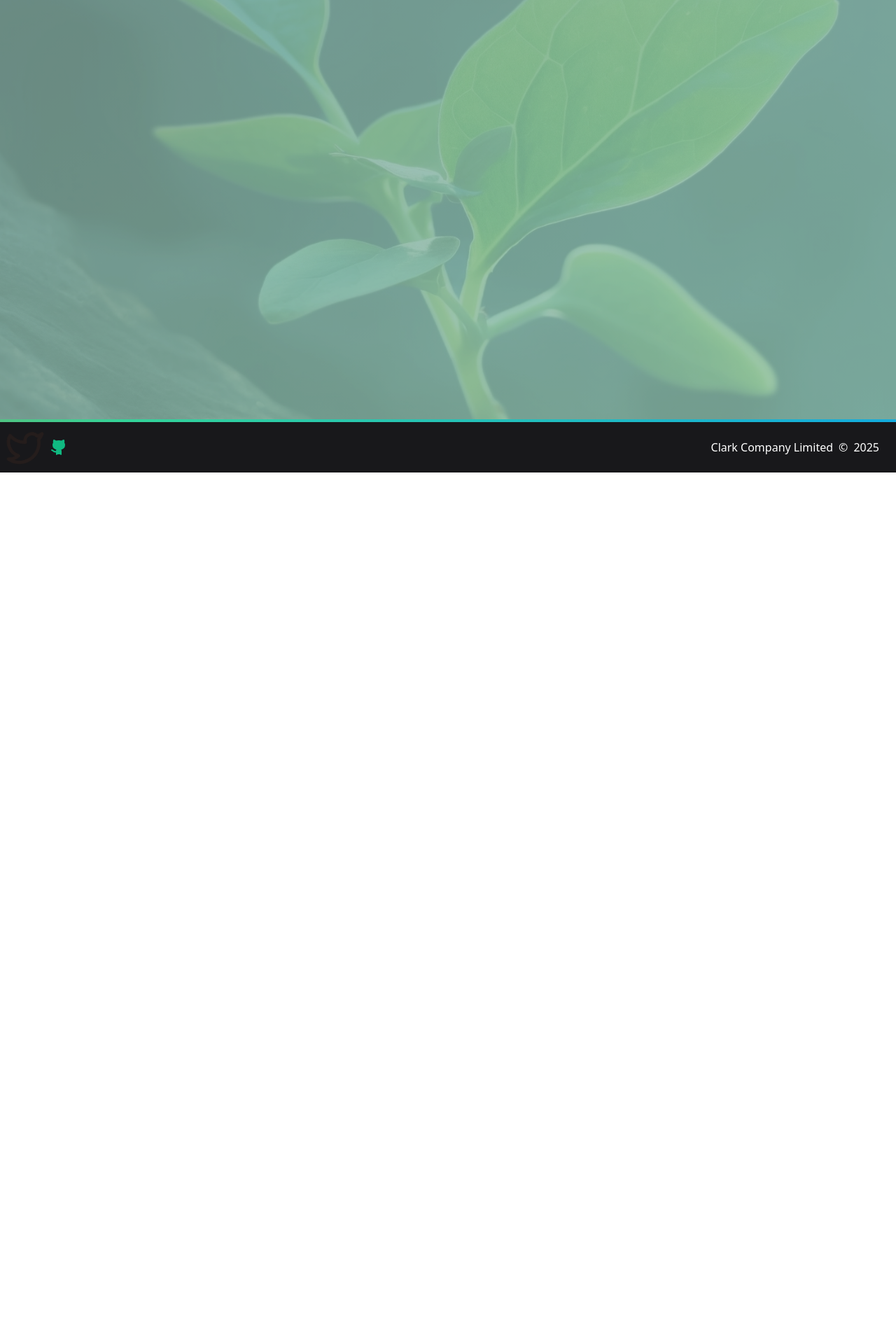
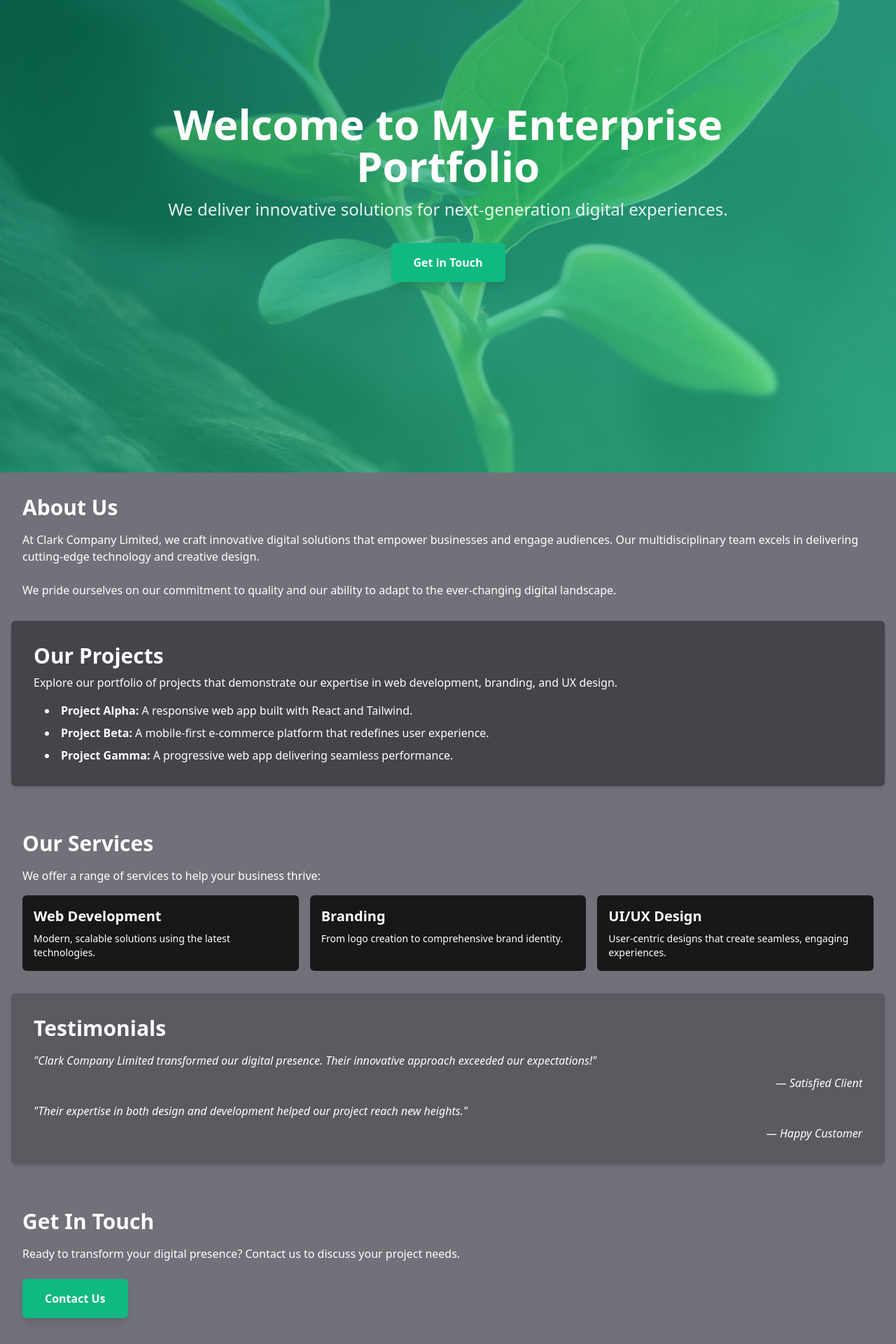
Before and after one commit to life423/drewclark.io-portfolio, a React (Vite) app in the folder app/: page / in a window 1280 px wide. Shown: the part 125-2045 px from the top of the page at 70% size. Before the commit the page ends 800 px from the top, so only its background shows below. Built offline with nearby package versions, Linux system fonts and the light colour scheme.

Commit message:
Added Hero component and updated Layout component with new sections (About Us, Our Projects, Our Services)

```diff
--- /dev/null
+++ b/app/src/components/hero/Hero.jsx
@@ -0,0 +1,37 @@
+// FILE: app/src/components/hero/Hero.jsx
+import React from 'react'
+import sprout from '../../assets/sprout-mobile.jpg'
+
+export default function Hero() {
+    return (
+        <section
+            className='relative flex items-center justify-center h-screen bg-cover bg-center'
+            style={{
+                // The background image with a gradient overlay. Here the gradient goes from a darker green to a brighter green.
+                backgroundImage: `linear-gradient(to bottom right, rgba(4,120,87,0.7), rgba(52,211,153,0.7)), url(${sprout})`,
+            }}
+        >
+            {/* Content container */}
+            <div className='relative z-10 max-w-4xl text-center px-4'>
+                <h1 className='text-4xl sm:text-5xl md:text-6xl font-bold text-white'>
+                    Welcome to My Enterprise Portfolio
+                </h1>
+                <p className='mt-4 text-lg sm:text-xl md:text-2xl text-white opacity-90'>
+                    We deliver innovative solutions for next-generation digital
+                    experiences.
+                </p>
+                <div className='mt-8'>
+                    <a
+                        href='#contact'
+                        className='inline-block px-8 py-4 bg-brandGreen-500 text-white font-semibold rounded-md shadow-lg hover:bg-brandGreen-600 transition-colors duration-300'
+                    >
+                        Get in Touch
+                    </a>
+                </div>
+            </div>
+
+            {/* Optional decorative overlay (if needed) */}
+            <div className='absolute inset-0 z-0'></div>
+        </section>
+    )
+}
--- a/app/src/components/layout/Layout.jsx
+++ b/app/src/components/layout/Layout.jsx
@@ -1,8 +1,8 @@
 // FILE: app/src/components/layout/Layout.jsx
 import React from 'react'
 import NavBar from '../navbar/Navbar'
+import Hero from '../hero/Hero'
 import Footer from '../footer/Footer'
-import BackgroundOverlay from './BackgroundOverlay'
 
 export default function Layout({
     drawerOpen,
@@ -11,9 +11,7 @@ export default function Layout({
     children,
 }) {
     return (
-        <div className='relative min-h-screen flex flex-col overflow-x-hidden'>
-            {/* Background and Overlay */}
-
+        <div className='relative min-h-screen flex flex-col overflow-x-hidden bg-brandGray-500'>
             {/* Navigation Area */}
             <header>
                 <NavBar
@@ -23,13 +21,131 @@ export default function Layout({
                 />
             </header>
 
+            {/* Hero Section */}
+            <Hero />
+
             {/* Main Content */}
             <main
                 id='content'
-                className='flex-grow transition-transform duration-300'
+                className='flex-grow transition-transform duration-300 '
             >
-                <BackgroundOverlay />
-                {children}
+                {/* About Section */}
+                <section className='p-8'>
+                    <h2 className='text-3xl font-bold mb-4 text-white'>About Us</h2>
+                    <p className='mb-6 text-white'>
+                        At Clark Company Limited, we craft innovative digital
+                        solutions that empower businesses and engage audiences.
+                        Our multidisciplinary team excels in delivering
+                        cutting‐edge technology and creative design.
+                    </p>
+                    <p className='text-white'>
+                        We pride ourselves on our commitment to quality and our
+                        ability to adapt to the ever‐changing digital landscape.
+                    </p>
+                </section>
+
+                {/* Projects Section */}
+                <section className='p-8 bg-brandGray-800/60 rounded-md shadow-md mx-4 mb-8'>
+                    <h2 className='text-3xl font-semibold mb-2 text-white'>
+                        Our Projects
+                    </h2>
+                    <p className='mb-4 text-white'>
+                        Explore our portfolio of projects that demonstrate our
+                        expertise in web development, branding, and UX design.
+                    </p>
+                    <ul className='list-disc list-inside pl-4 space-y-2 text-white'>
+                        <li>
+                            <strong>Project Alpha:</strong> A responsive web app
+                            built with React and Tailwind.
+                        </li>
+                        <li>
+                            <strong>Project Beta:</strong> A mobile-first
+                            e-commerce platform that redefines user experience.
+                        </li>
+                        <li>
+                            <strong>Project Gamma:</strong> A progressive web
+                            app delivering seamless performance.
+                        </li>
+                    </ul>
+                </section>
+
+                {/* Services Section */}
+                <section className='p-8'>
+                    <h2 className='text-3xl font-bold mb-4 text-white'>
+                        Our Services
+                    </h2>
+                    <p className='mb-4 text-white'>
+                        We offer a range of services to help your business
+                        thrive:
+                    </p>
+                    <div className='grid gap-4 md:grid-cols-3'>
+                        <div className='p-4 bg-brandGray-900 rounded-md'>
+                            <h3 className='text-xl font-bold mb-2 text-white'>
+                                Web Development
+                            </h3>
+                            <p className='text-sm text-white'>
+                                Modern, scalable solutions using the latest
+                                technologies.
+                            </p>
+                        </div>
+                        <div className='p-4 bg-brandGray-900 rounded-md'>
+                            <h3 className='text-xl font-bold mb-2 text-white'>
+                                Branding
+                            </h3>
+                            <p className='text-sm text-white'>
+                                From logo creation to comprehensive brand
+                                identity.
+                            </p>
+                        </div>
+                        <div className='p-4 bg-brandGray-900 rounded-md'>
+                            <h3 className='text-xl font-bold mb-2 text-white'>
+                                UI/UX Design
+                            </h3>
+                            <p className='text-sm text-white'>
+                                User-centric designs that create seamless,
+                                engaging experiences.
+                            </p>
+                        </div>
+                    </div>
+                </section>
+
+                {/* Testimonials Section */}
+                <section className='p-8 bg-brandGray-800/30 rounded-md shadow-md mx-4 mb-8'>
+                    <h2 className='text-3xl font-semibold mb-4 text-white'>
+                        Testimonials
+                    </h2>
+                    <blockquote className='italic mb-4 text-white'>
+                        "Clark Company Limited transformed our digital presence.
+                        Their innovative approach exceeded our expectations!"
+                        <footer className='mt-2 text-right'>
+                            — Satisfied Client
+                        </footer>
+                    </blockquote>
+                    <blockquote className='italic text-white'>
+                        "Their expertise in both design and development helped
+                        our project reach new heights."
+                        <footer className='mt-2 text-right'>
+                            — Happy Customer
+                        </footer>
+                    </blockquote>
+                </section>
+
+                {/* Contact Section */}
+                <section className='p-8'>
+                    <h2 className='text-3xl font-bold mb-4 text-white'>
+                        Get In Touch
+                    </h2>
+                    <p className='mb-6 text-white'>
+                        Ready to transform your digital presence? Contact us to
+                        discuss your project needs.
+                    </p>
+                    <a
+                        href='#contact'
+                        className='inline-block px-8 py-4 bg-brandGreen-500 text-white font-semibold rounded-md shadow-lg hover:bg-brandGreen-600 transition-colors duration-300'
+                    >
+                        Contact Us
+                    </a>
+                </section>
             </main>
 
             {/* Footer always at the bottom */}
--- a/app/src/components/navbar/Navbar.jsx
+++ b/app/src/components/navbar/Navbar.jsx
@@ -12,7 +12,7 @@ export default function NavBar({ drawerOpen, setDrawerOpen, closeDrawer }) {
         if (isScrolled && !drawerOpen) {
             return 'bg-brandGray-800/60 backdrop-blur-md'
         } else if (isScrolled && drawerOpen) {
-            return 'bg-brandGray-800/70'
+            return 'bg-brandGray-800/60 backdrop-blur-md'
         } else {
             return 'bg-brandGray-800/30'
         }
```
